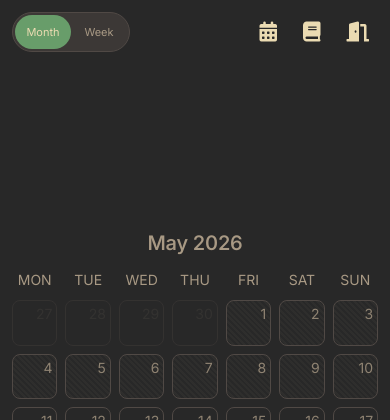
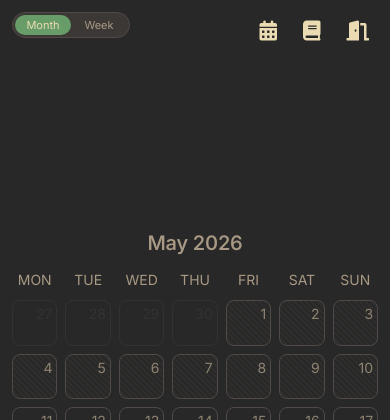
Before and after one commit to ego-alt/calendar, a Flask app: page / in a window 390 px wide. Shown: the top 420 px of the page. Run offline with Flask 3, Linux system fonts and the light colour scheme.

Commit message:
small/mobile: fix toggle tap-through, shrink pill

```diff
--- a/static/css/index.css
+++ b/static/css/index.css
@@ -334,11 +334,15 @@ h2 {
     justify-content: flex-end;
     align-items: center;
     z-index: 1003;
+    /* The bar spans full width but only the icons are interactive — let taps in
+     * the empty area fall through to the toggle, which sits beneath it. */
+    pointer-events: none;
 }
 /* Icon-button cluster — chrome lives in .btn + .btn-ghost (markup carries both). */
 .header-buttons {
     display: flex;
     gap: var(--space-1);
+    pointer-events: auto;
 }
 .header-buttons .btn-ghost {
     font-size: var(--text-lg);
@@ -812,15 +816,12 @@ h2 {
         top: max(var(--space-3), env(safe-area-inset-top));
         left: max(var(--space-3), env(safe-area-inset-left));
         right: max(var(--space-3), env(safe-area-inset-right));
-        height: var(--space-8);
     }
-    /* Toggle tucks into the top-left, height-matched to the icon row so the two
-     * read as one row, but at z 999 so a drawer slides over it. */
+    /* Toggle tucks into the top-left, top-aligned with the icon row, at z 999 so
+     * a drawer slides over it. */
     .view-toggle {
         top: max(var(--space-3), env(safe-area-inset-top));
         left: max(var(--space-3), env(safe-area-inset-left));
-        height: var(--space-8);
-        align-items: center;
         z-index: 999;
     }
     .header-buttons {
```
